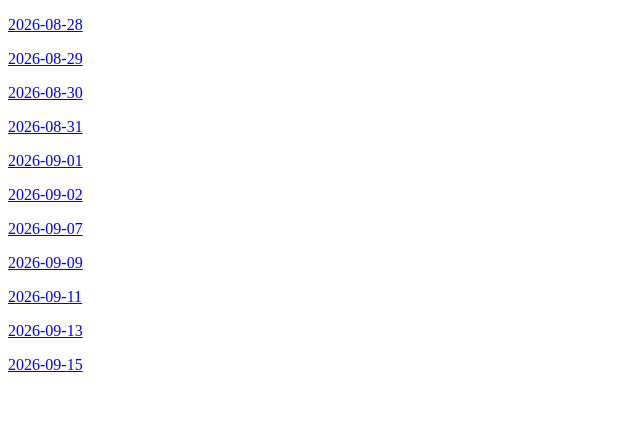
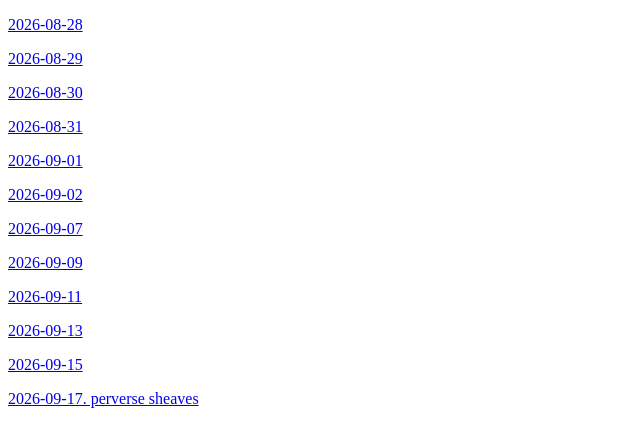
Before and after one commit to alchan00/alchan00.github.io, a Jekyll site: the page built from daily-notes/index.md, in a window 1280 px wide. Shown: the top 447 px of the page, without its empty margins (0-640 px from the left). Built offline with Jekyll 4.4.1, drawn with Linux system fonts in a browser that asks for light colours; our own code applies the rules of GitHub Pages for plain Markdown files.

Commit message:
Update index.md

```diff
--- a/daily-notes/index.md
+++ b/daily-notes/index.md
@@ -23,3 +23,5 @@
 [2026-09-13](2026-09-13/)
 
 [2026-09-15](2026-09-15/)
+
+[2026-09-17. perverse sheaves](2026-09-17/)
```
